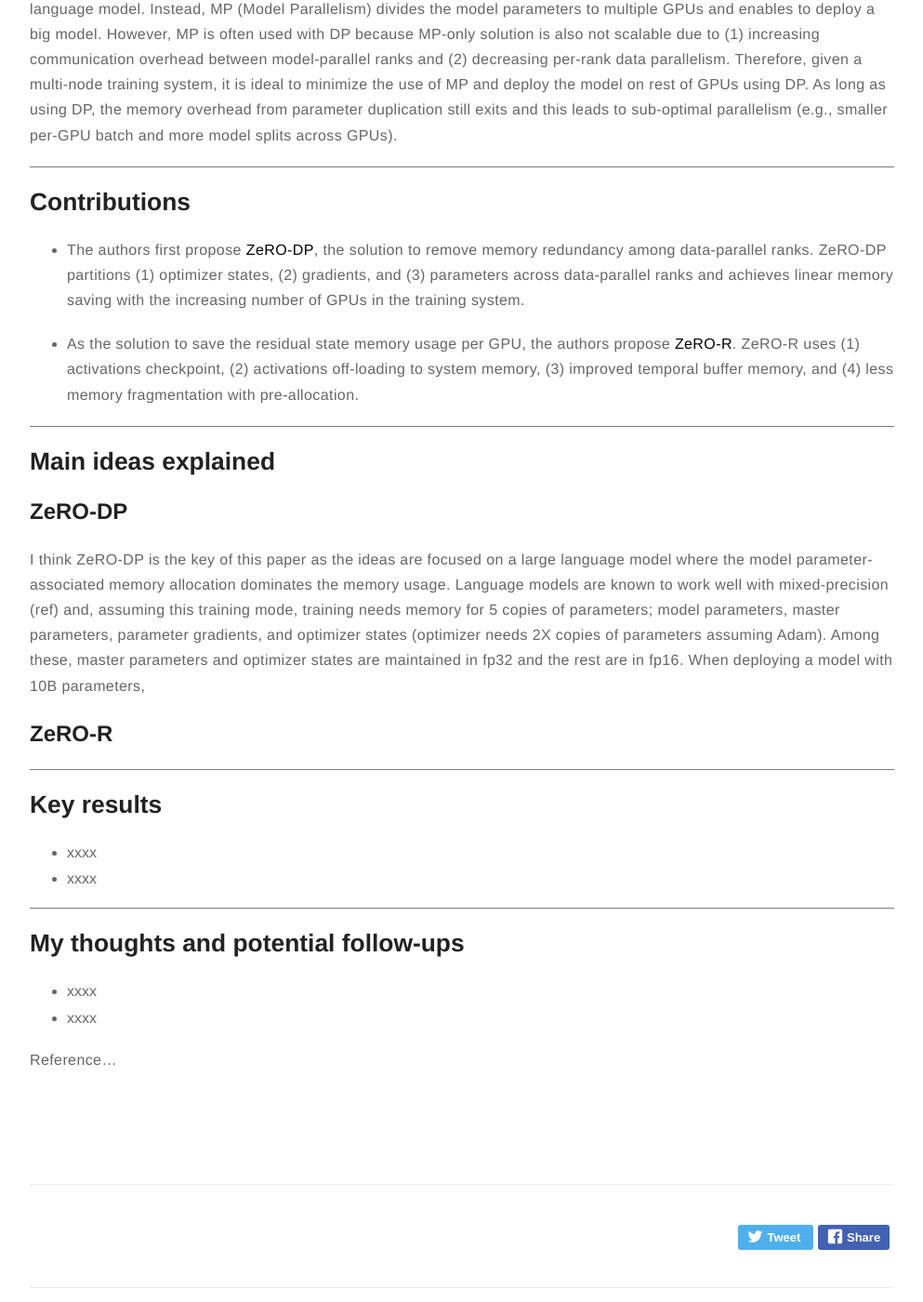
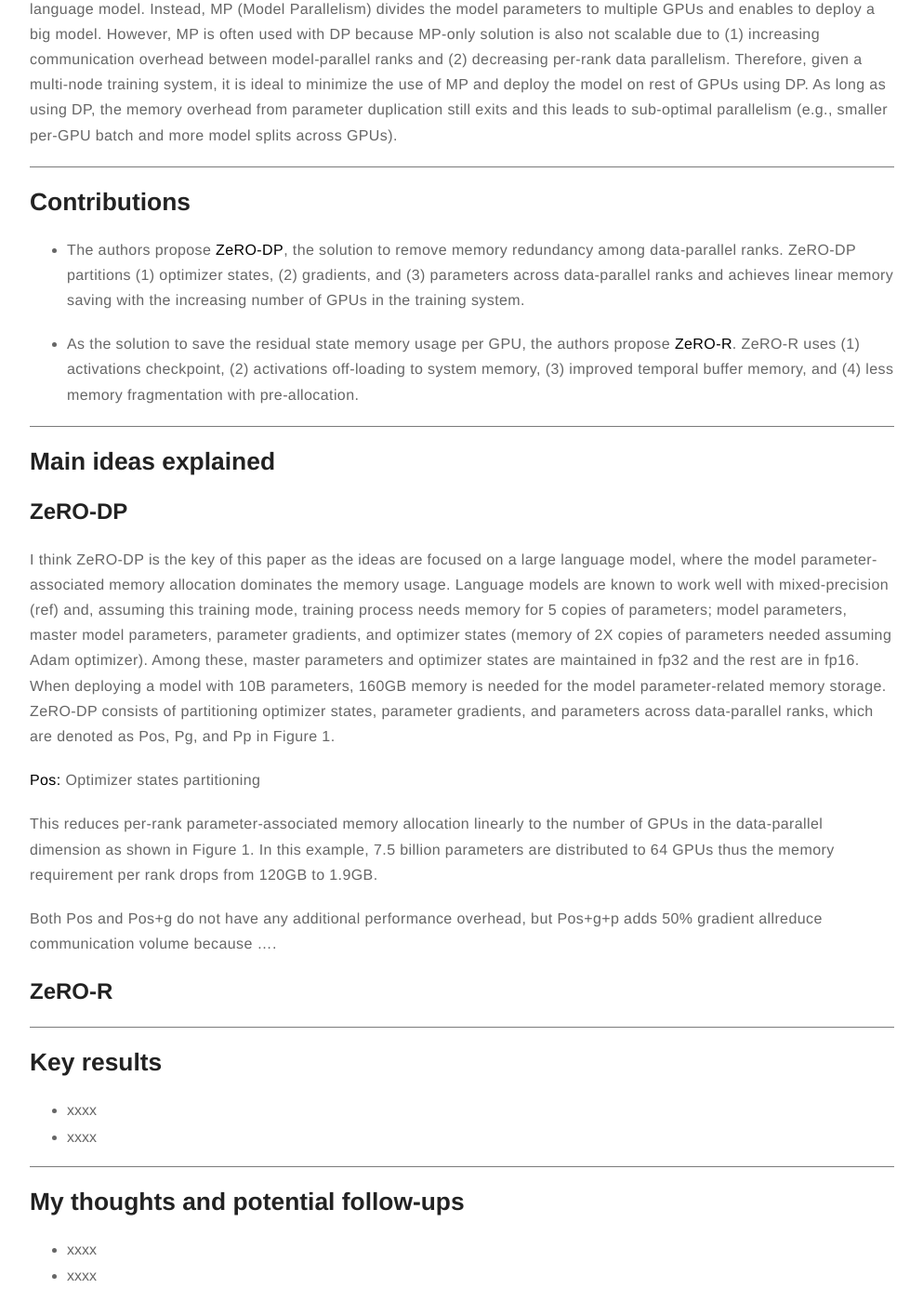
Before and after one commit to erhoo82/erhoo82.github.io, a Jekyll site: the page built from _posts/2021-10-30-paper-review_ZERO.markdown, in a window 1280 px wide and 1400 px high, scrolled down 530 px. Shown: the whole window at 93% size, without its empty margins (143-1136 px from the left). Built offline with Jekyll 4.4.1, drawn with Linux system fonts in a browser that asks for light colours; our own code applies the rules of GitHub Pages for plain Markdown files; some of the changed text lies outside the part shown.

Commit message:
post/zero: minor update

```diff
--- a/_posts/2021-10-30-paper-review_ZERO.markdown
+++ b/_posts/2021-10-30-paper-review_ZERO.markdown
@@ -14,7 +14,7 @@ hidden: true
 
 My thoughts...
 
-## Problem summary with the addition of my thoughts
+## Summary of problems with the addition of my thoughts
 
 __High memory requirement:__ Training a language model with billions of parameters needs a huge GPU memory space. Unlike the well-known memory requirement of training such as the allocation of (1) model parameters and (2) input activations (needed to compute the derivate loss in backprop), training involves extra memory needs: (3) optimizer states, (4) gradients, (5) master parameters (half-precision training), (6) temporal buffers (to hold inputs or outputs upon eGPU operator execution), and (7) input buffers. Especially, optimizer states becomes the biggest memory occupier when training a large language model. Due to the high memory requirement, a large training system with hundreds of GPU nodes is needed and this often limits the size of model to train.
 
@@ -24,7 +24,7 @@ __Suboptimal parallelism:__ DP (Data Parallelism) is the most commonly used tech
 
 ## Contributions
 
-- The authors first propose __ZeRO-DP__, the solution to remove memory redundancy among data-parallel ranks. ZeRO-DP partitions (1) optimizer states, (2) gradients, and (3) parameters across data-parallel ranks and achieves linear memory saving with the increasing number of GPUs in the training system.
+- The authors propose __ZeRO-DP__, the solution to remove memory redundancy among data-parallel ranks. ZeRO-DP partitions (1) optimizer states, (2) gradients, and (3) parameters across data-parallel ranks and achieves linear memory saving with the increasing number of GPUs in the training system.
 
 - As the solution to save the residual state memory usage per GPU, the authors propose __ZeRO-R__. ZeRO-R uses (1) activations checkpoint, (2) activations off-loading to system memory, (3) improved temporal buffer memory, and (4) less memory fragmentation with pre-allocation.
 
@@ -33,7 +33,13 @@ __Suboptimal parallelism:__ DP (Data Parallelism) is the most commonly used tech
 ## Main ideas explained
 
 ### ZeRO-DP
-I think ZeRO-DP is the key of this paper as the ideas are focused on a large language model where the model parameter-associated memory allocation dominates the memory usage. Language models are known to work well with mixed-precision (ref) and, assuming this training mode, training needs memory for 5 copies of parameters; model parameters, master parameters, parameter gradients, and optimizer states (optimizer needs 2X copies of parameters assuming Adam). Among these, master parameters and optimizer states are maintained in fp32 and the rest are in fp16. When deploying a model with 10B parameters,
+I think ZeRO-DP is the key of this paper as the ideas are focused on a large language model, where the model parameter-associated memory allocation dominates the memory usage. Language models are known to work well with mixed-precision (ref) and, assuming this training mode, training process needs memory for 5 copies of parameters; model parameters, master model parameters, parameter gradients, and optimizer states (memory of 2X copies of parameters needed assuming Adam optimizer). Among these, master parameters and optimizer states are maintained in fp32 and the rest are in fp16. When deploying a model with 10B parameters, 160GB memory is needed for the model parameter-related memory storage. ZeRO-DP consists of partitioning optimizer states, parameter gradients, and parameters across data-parallel ranks, which are denoted as Pos, Pg, and Pp in Figure 1.
+
+__Pos:__ Optimizer states partitioning
+
+This reduces per-rank parameter-associated memory allocation linearly to the number of GPUs in the data-parallel dimension as shown in Figure 1. In this example, 7.5 billion parameters are distributed to 64 GPUs thus the memory requirement per rank drops from 120GB to 1.9GB.
+
+Both Pos and Pos+g do not have any additional performance overhead, but Pos+g+p adds 50% gradient allreduce communication volume because ....
 
 ### ZeRO-R
 
```
